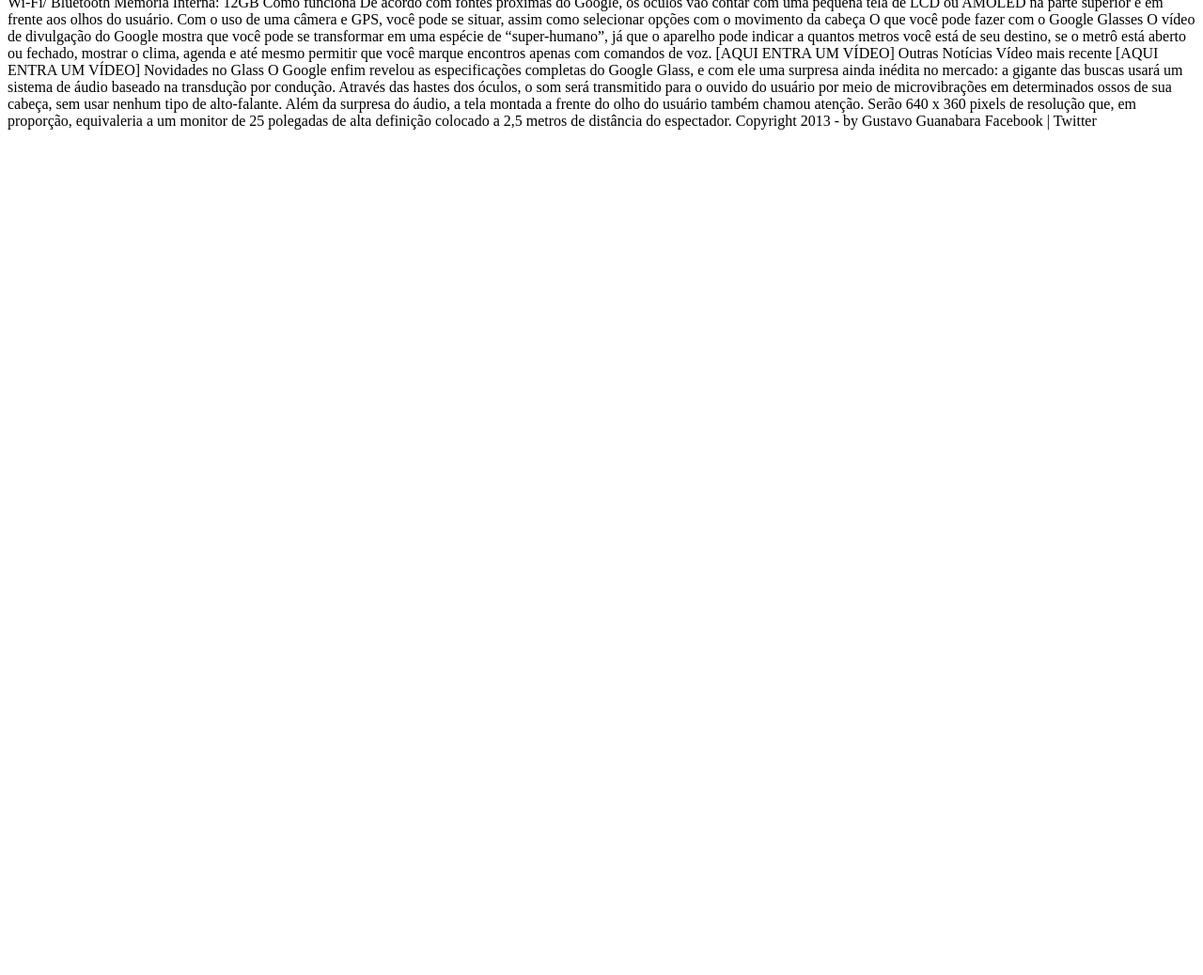
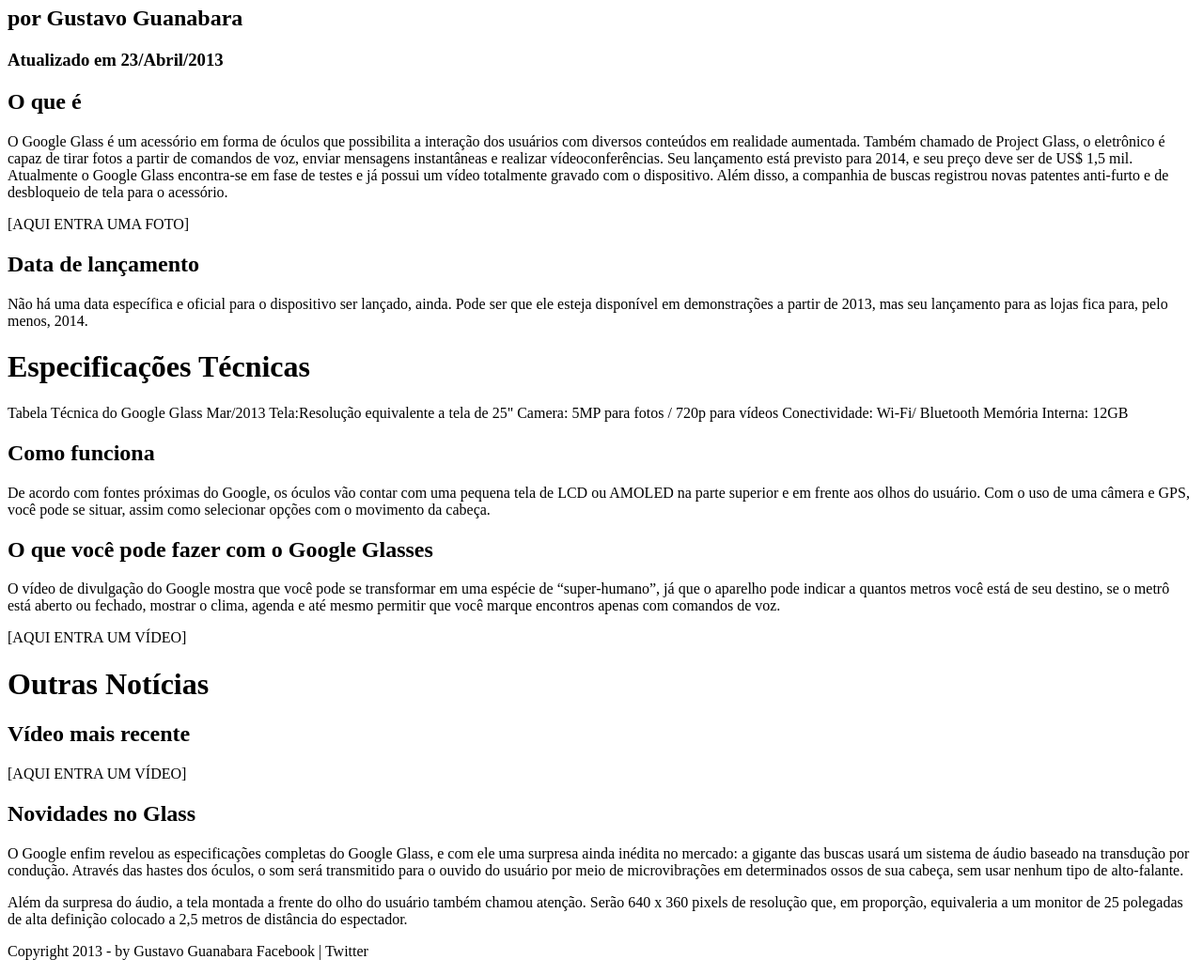
Before and after one commit to marcosfernandoborges/HTML5-CursoemVideo, a plain HTML site: page projeto-glass-html5/index.html in a window 1280 px wide. Shown: the part 366-1404 px from the top of the page at 94% size. Before the commit the page ends 800 px from the top, so only its background shows below. Drawn offline with Linux system fonts and the light colour scheme.

Commit message:
Update Index
Alteracoes ocorridas na aula  06 - Curso em Video.

```diff
--- a/projeto-glass-html5/index.html
+++ b/projeto-glass-html5/index.html
@@ -28,21 +28,22 @@
                 - Fale conosco
             </header>
 
+            <hgroup>
+            <h3>Tecnologia > Inovações</h3>
+            <h1>Saiba tudo sobre o Google Glass</h1>
+            <h2>por Gustavo Guanabara</h2>
+            <h3>Atualizado em 23/Abril/2013</h3>
+            </hgroup>
 
-            Tecnologia > Inovações
-            Saiba tudo sobre o Google Glass
-            por Gustavo Guanabara
-            Atualizado em 23/Abril/2013
-
-            O que é
-            O Google Glass é um acessório em forma de óculos que possibilita a interação dos usuários com diversos conteúdos em realidade aumentada. Também chamado de Project Glass, o eletrônico é capaz de tirar fotos a partir de comandos de voz, enviar mensagens instantâneas e realizar vídeoconferências. Seu lançamento está previsto para 2014, e seu preço deve ser de US$ 1,5 mil. Atualmente o Google Glass encontra-se em fase de testes e já possui um vídeo totalmente gravado com o dispositivo. Além disso, a companhia de buscas registrou novas patentes anti-furto e de desbloqueio de tela para o acessório.
+            <h2>O que é</h2>
+            <p>O Google Glass é um acessório em forma de óculos que possibilita a interação dos usuários com diversos conteúdos em realidade aumentada. Também chamado de Project Glass, o eletrônico é capaz de tirar fotos a partir de comandos de voz, enviar mensagens instantâneas e realizar vídeo&shy;con&shy;ferên&shy;cias. Seu lançamento está previsto para 2014, e seu preço deve ser de US$ 1,5 mil. Atualmente o Google Glass encontra-se em fase de testes e já possui um vídeo totalmente gravado com o dispositivo. Além disso, a companhia de buscas registrou novas patentes anti-furto e de desbloqueio de tela para o acessório.</p>
 
             [AQUI ENTRA UMA FOTO]
 
-            Data de lançamento
-            Não há uma data específica e oficial para o dispositivo ser lançado, ainda. Pode ser que ele esteja disponível em demonstrações a partir de 2013, mas seu lançamento para as lojas fica para, pelo menos, 2014.
+            <h2>Data de lançamento</h2>
+            <p>Não há uma data específica e oficial para o dispositivo ser lançado, ainda. Pode ser que ele esteja disponível em demonstrações a partir de 2013, mas seu lançamento para as lojas fica para, pelo menos, 2014.</p>
 
-            Especificações Técnicas
+            <h1>Especificações Técnicas</h1>
             Tabela Técnica do Google Glass Mar/2013
 
             Tela:Resolução equivalente a tela de 25"
@@ -50,26 +51,26 @@
             Conectividade: Wi-Fi/ Bluetooth
             Memória Interna: 12GB
 
-            Como funciona
-            De acordo com fontes próximas do Google, os óculos vão contar com uma pequena tela de LCD ou AMOLED na parte superior e em frente aos olhos do usuário. Com o uso de uma câmera e GPS, você pode se situar, assim como selecionar opções com o movimento da cabeça
+            <h2>Como funciona</h2>
+            <p>De acordo com fontes próximas do Google, os óculos vão contar com uma pequena tela de LCD ou AMOLED na parte superior e em frente aos olhos do usuário. Com o uso de uma câmera e GPS, você pode se situar, assim como selecionar opções com o movimento da cabeça.</p>
 
-            O que você pode fazer com o Google Glasses
-            O vídeo de divulgação do Google mostra que você pode se transformar em uma espécie de “super-humano”, já que o aparelho pode indicar a quantos metros você está de seu destino, se o metrô está aberto ou fechado, mostrar o clima, agenda e até mesmo permitir que você marque encontros apenas com comandos de voz.
+            <h2>O que você pode fazer com o Google Glasses</h2>
+            <p>O vídeo de divulgação do Google mostra que você pode se transformar em uma espécie de “super-humano”, já que o aparelho pode indicar a quantos metros você está de seu destino, se o metrô está aberto ou fechado, mostrar o clima, agenda e até mesmo permitir que você marque encontros apenas com comandos de voz.</p>
 
             [AQUI ENTRA UM VÍDEO]
 
-            Outras Notícias
-            Vídeo mais recente
+            <h1>Outras Notícias</h1>
+            <h2>Vídeo mais recente</h2>
 
             [AQUI ENTRA UM VÍDEO]
 
-            Novidades no Glass
-            O Google enfim revelou as especificações completas do Google Glass, e com ele uma surpresa ainda inédita no mercado: a gigante das buscas usará um sistema de áudio baseado na transdução por condução. Através das hastes dos óculos, o som será transmitido para o ouvido do usuário por meio de microvibrações em determinados ossos de sua cabeça, sem usar nenhum tipo de alto-falante.
+            <h2>Novidades no Glass</h2>
+            <p>O Google enfim revelou as especificações completas do Google Glass, e com ele uma surpresa ainda inédita no mercado: a gigante das buscas usará um sistema de áudio baseado na transdução por condução. Através das hastes dos óculos, o som será transmitido para o ouvido do usuário por meio de microvibrações em determinados ossos de sua cabeça, sem usar nenhum tipo de alto-falante.</p>
 
-            Além da surpresa do áudio, a tela montada a frente do olho do usuário também chamou atenção. Serão 640 x 360 pixels de resolução que, em proporção, equivaleria a um monitor de 25 polegadas de alta definição colocado a 2,5 metros de distância do espectador.
+            <p>Além da surpresa do áudio, a tela montada a frente do olho do usuário também chamou atenção. Serão 640 x 360 pixels de resolução que, em proporção, equivaleria a um monitor de 25 polegadas de alta definição colocado a 2,5 metros de distância do espectador.</p>
 
-            Copyright 2013 - by Gustavo Guanabara
-            Facebook | Twitter
+            <p>Copyright 2013 - by Gustavo Guanabara
+            Facebook | Twitter</p>
 
         </div>
 
```
